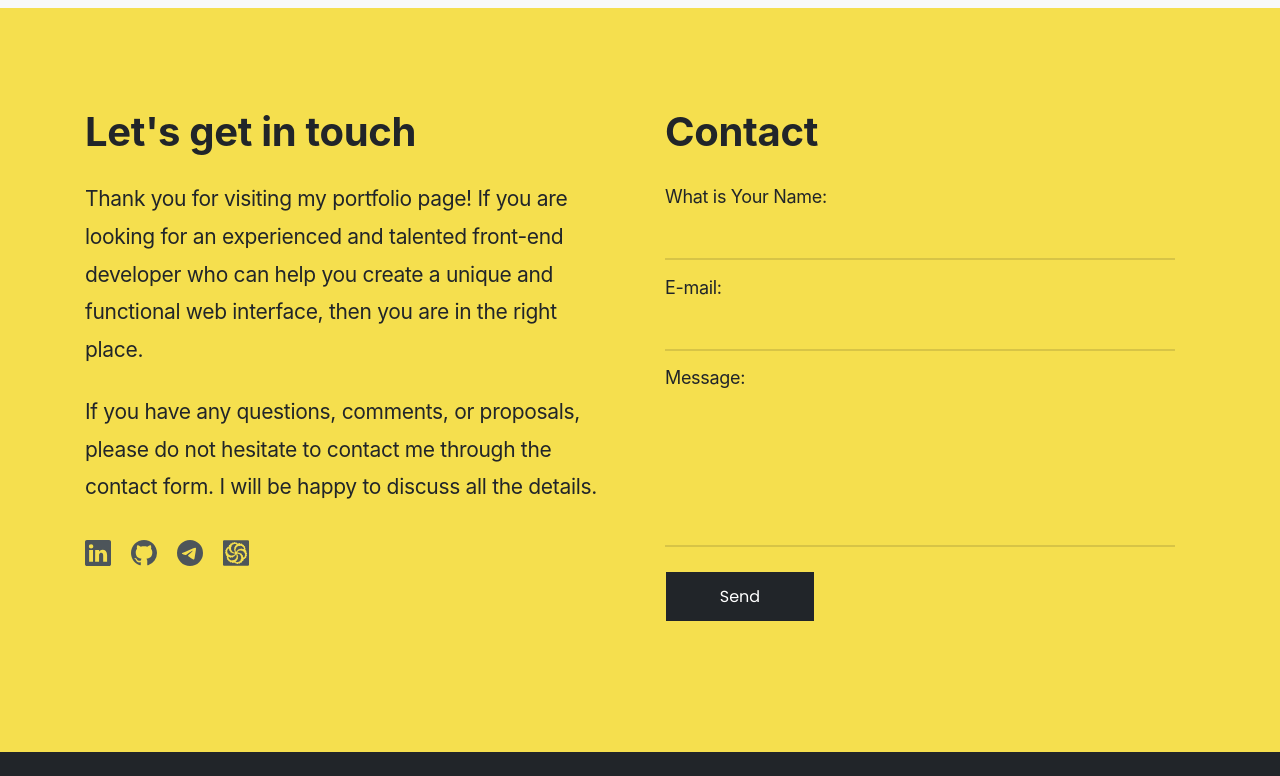
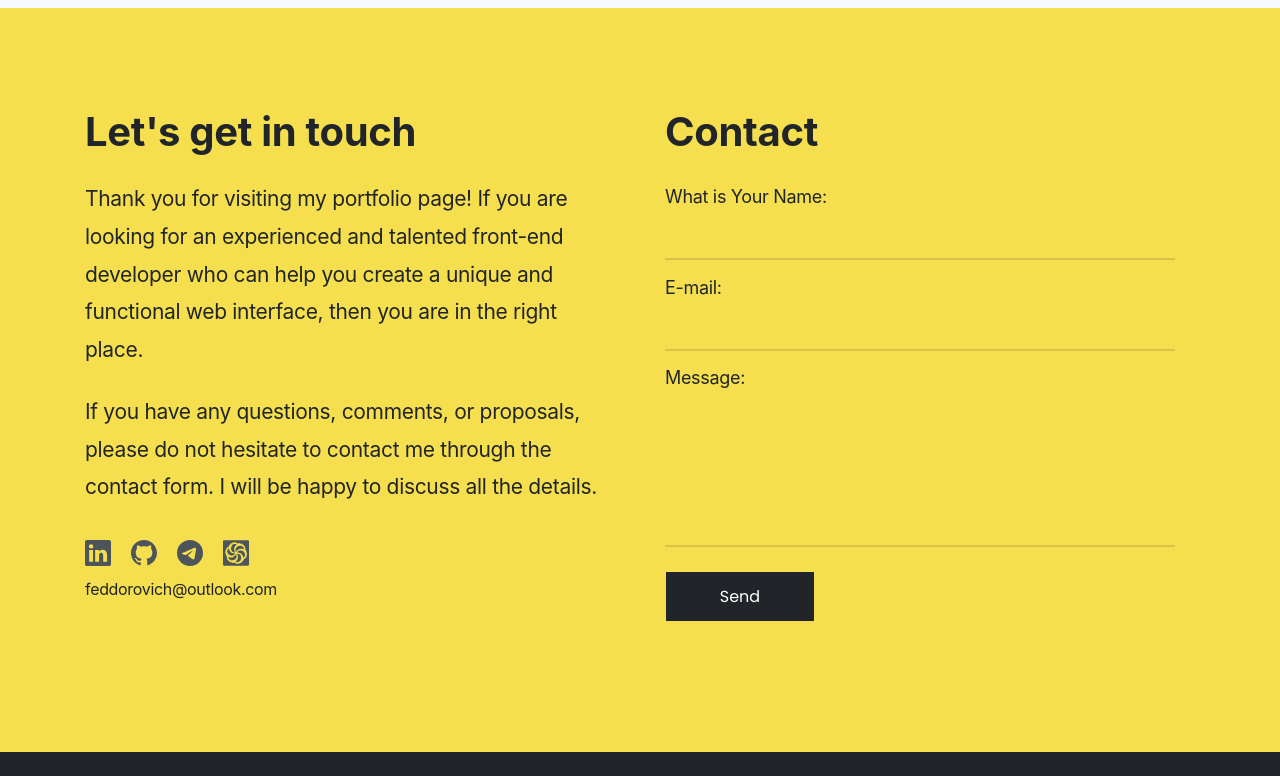
Before and after one commit to feddorovich/portfolio, a React (Create React App) app: page / in a window 1280 px wide. Shown: the part 2520-3296 px from the top of the page. Built offline with nearby package versions, Linux system fonts and the light colour scheme.

Commit message:
add email to contacts

```diff
--- a/src/components/Contacts/Contacts.module.scss
+++ b/src/components/Contacts/Contacts.module.scss
@@ -19,6 +19,12 @@
   .getInTouch {
     h2 {
       font-size: 40px;
+    }
+
+    h3 {
+      font-size: 16px;
+      font-weight: normal;
+      margin: 10px 0;
     }
 
     p {
--- a/src/components/Contacts/Сontacts.tsx
+++ b/src/components/Contacts/Сontacts.tsx
@@ -40,6 +40,9 @@ export const Contacts: FC = () => {
                             <div className={style.icons}>
                                 <SocialIconsFooter/>
                             </div>
+                            <h3>
+                                feddorovich@outlook.com
+                            </h3>
                         </div>
                     </Animation>
                     <Animation animation={'animate__fadeInRight'} threshold={0.4}>
```
Also changed, not shown: src/components/Contacts/Cont.js (deleted, +0 -33 lines).
